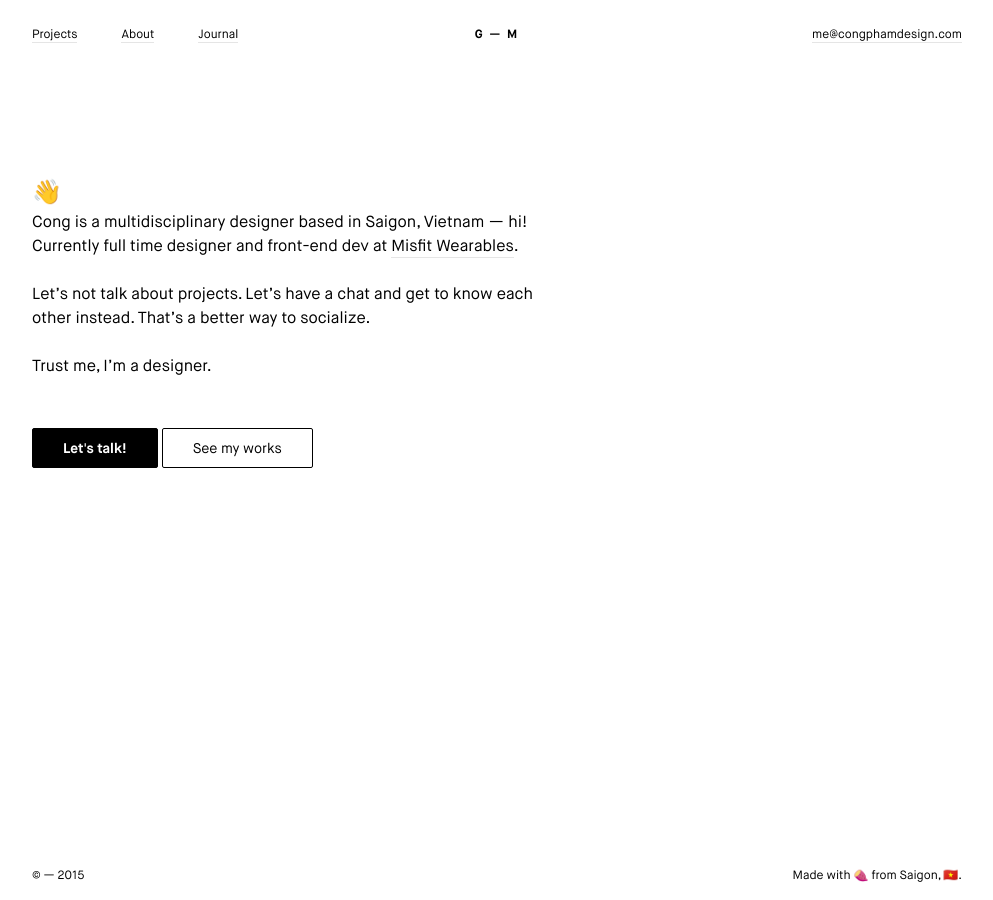
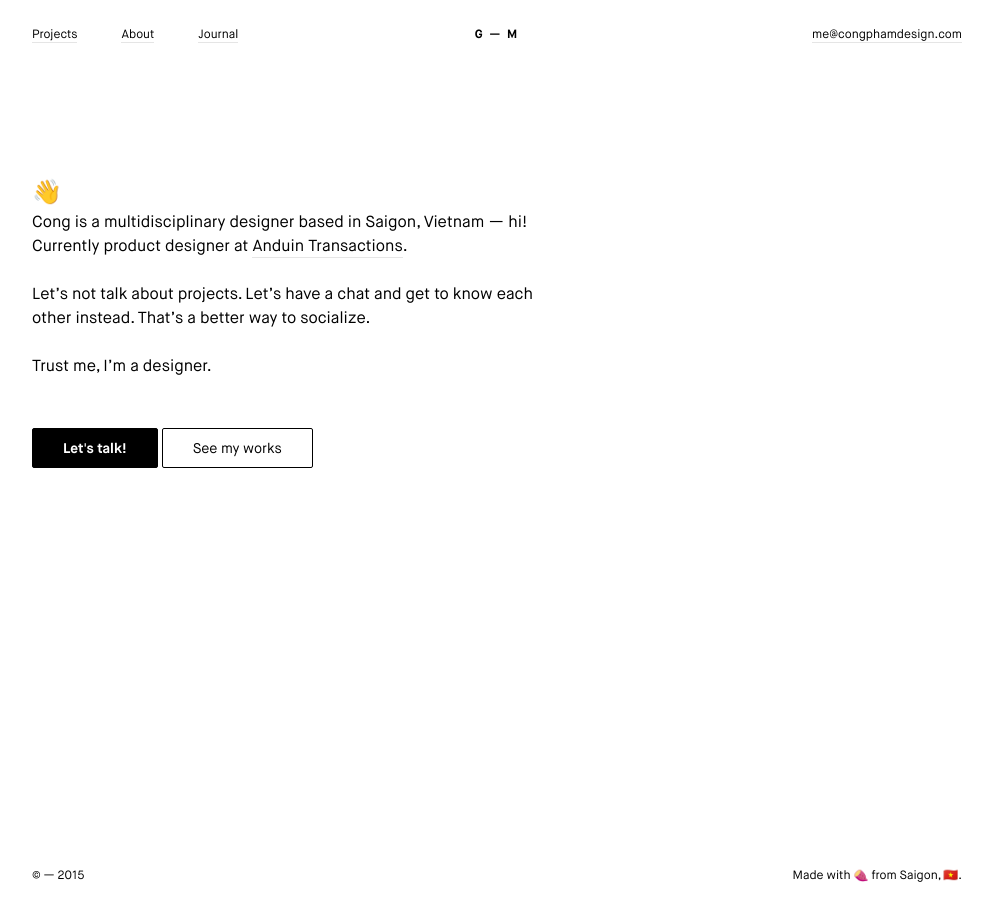
Before and after one commit to congp/congp.github.io, a Jekyll site: the page built from index.html, in a window 1280 px wide. Shown: the whole page, without its empty margins (143-1136 px from the left). Built offline with Jekyll 4.4.1, drawn with Linux system fonts in a browser that asks for light colours.

Commit message:
Changed homepage content

```diff
--- a/index.html
+++ b/index.html
@@ -8,7 +8,7 @@ layout: default
       <h2>👋</h2>
       <h3>
         Cong is a multidisciplinary designer based in Saigon, Vietnam — hi!<br/>
-        Currently full time designer and front-end dev at <a href="https://misfit.com" _target="blank">Misfit Wearables</a>.<br/><br/>
+        Currently product designer at <a href="https://anduintransact.com/" _target="blank">Anduin Transactions</a>.<br/><br/>
         Let’s not talk about projects. Let’s have a chat and get to know each other instead. That’s a better way to socialize.
         <br/><br/>
         Trust me, I’m a designer.
@@ -17,7 +17,7 @@ layout: default
   </div>
   <div class="row">
     <div class="small-12 medium-12 large-12 columns introductory-banner__buttons">
-      <a href="mailto:congphamdesign.com" class="introductory-banner__buttons--primary-button">Let's talk!</a>
+      <a href="mailto:me@congphamdesign.com" class="introductory-banner__buttons--primary-button">Let's talk!</a>
       <a href="/projects" class="introductory-banner__buttons--secondary-button">See my works</a>
     </div>
   </div>
```
Also changed, not shown: 2 other files.
